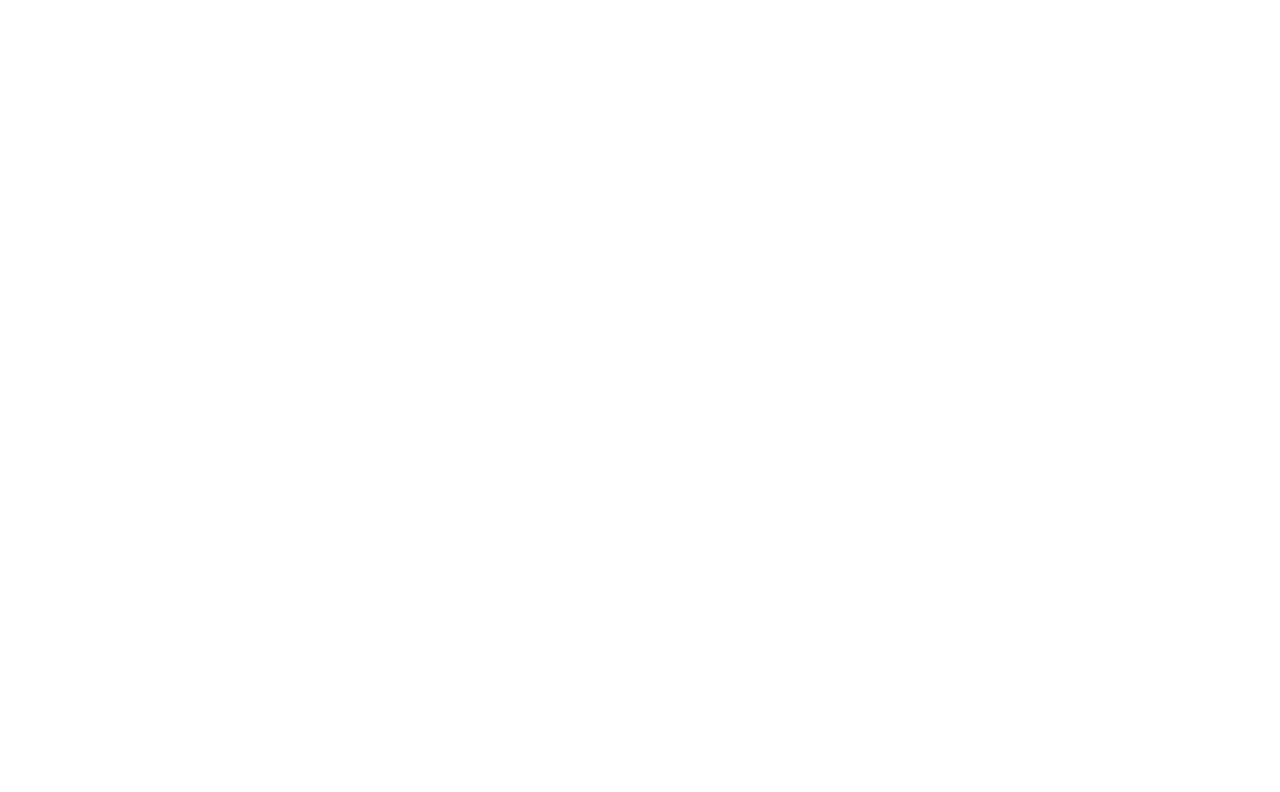
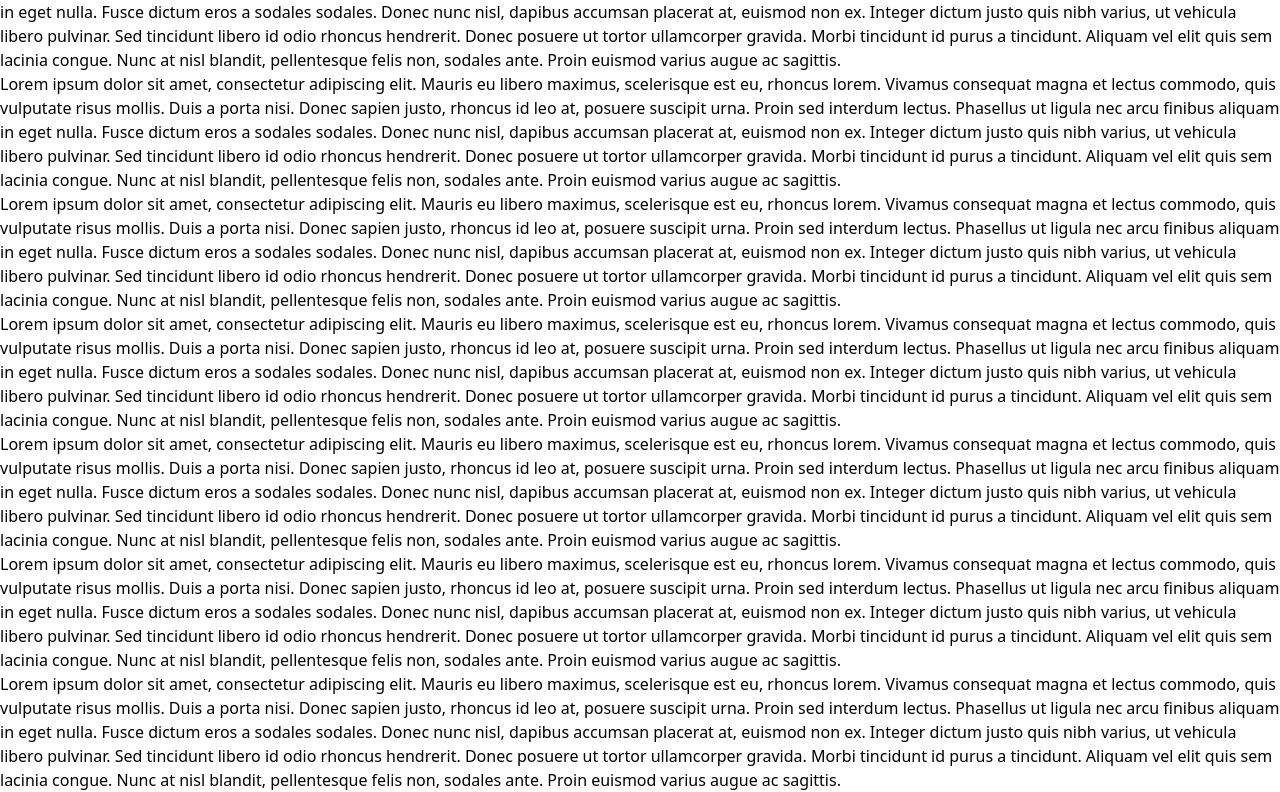
Before and after one commit to sparsh97/Learn_React_02, a React (Vite) app in the folder react-router-learn/: page /modal in a window 1280 px wide. Shown: the part 600-1392 px from the top of the page. Before the commit the page ends 800 px from the top, so only its background shows below. Built offline with nearby package versions, Linux system fonts and the light colour scheme.

Commit message:
modal position fixing

```diff
--- a/react-router-learn/src/components/Modal.jsx
+++ b/react-router-learn/src/components/Modal.jsx
@@ -13,9 +13,9 @@ function Modal({ onClose, children, actionBar }) {
     <div>
       <div
         onClick={onClose}
-        className="absolute inset-0 bg-gray-300 opacity-80"
+        className="fixed inset-0 bg-gray-300 opacity-80"
       ></div>
-      <div className="absolute inset-40 p-10 bg-white">
+      <div className="fixed inset-40 p-10 bg-white">
         <div className="flex flex-col justify-between h-full">
           {children}
           <div className="flex justify-end">{actionBar}</div>
--- a/react-router-learn/src/pages/ModelPage.jsx
+++ b/react-router-learn/src/pages/ModelPage.jsx
@@ -33,10 +33,31 @@ function ModelPage() {
       <p>
       Lorem ipsum dolor sit amet, consectetur adipiscing elit. Mauris eu libero maximus, scelerisque est eu, rhoncus lorem. Vivamus consequat magna et lectus commodo, quis vulputate risus mollis. Duis a porta nisi. Donec sapien justo, rhoncus id leo at, posuere suscipit urna. Proin sed interdum lectus. Phasellus ut ligula nec arcu finibus aliquam in eget nulla. Fusce dictum eros a sodales sodales. Donec nunc nisl, dapibus accumsan placerat at, euismod non ex. Integer dictum justo quis nibh varius, ut vehicula libero pulvinar. Sed tincidunt libero id odio rhoncus hendrerit. Donec posuere ut tortor ullamcorper gravida. Morbi tincidunt id purus a tincidunt. Aliquam vel elit quis sem lacinia congue. Nunc at nisl blandit, pellentesque felis non, sodales ante. Proin euismod varius augue ac sagittis.
       </p>
+            <p>
+      Lorem ipsum dolor sit amet, consectetur adipiscing elit. Mauris eu libero maximus, scelerisque est eu, rhoncus lorem. Vivamus consequat magna et lectus commodo, quis vulputate risus mollis. Duis a porta nisi. Donec sapien justo, rhoncus id leo at, posuere suscipit urna. Proin sed interdum lectus. Phasellus ut ligula nec arcu finibus aliquam in eget nulla. Fusce dictum eros a sodales sodales. Donec nunc nisl, dapibus accumsan placerat at, euismod non ex. Integer dictum justo quis nibh varius, ut vehicula libero pulvinar. Sed tincidunt libero id odio rhoncus hendrerit. Donec posuere ut tortor ullamcorper gravida. Morbi tincidunt id purus a tincidunt. Aliquam vel elit quis sem lacinia congue. Nunc at nisl blandit, pellentesque felis non, sodales ante. Proin euismod varius augue ac sagittis.
+      </p>
       <p>
       Lorem ipsum dolor sit amet, consectetur adipiscing elit. Mauris eu libero maximus, scelerisque est eu, rhoncus lorem. Vivamus consequat magna et lectus commodo, quis vulputate risus mollis. Duis a porta nisi. Donec sapien justo, rhoncus id leo at, posuere suscipit urna. Proin sed interdum lectus. Phasellus ut ligula nec arcu finibus aliquam in eget nulla. Fusce dictum eros a sodales sodales. Donec nunc nisl, dapibus accumsan placerat at, euismod non ex. Integer dictum justo quis nibh varius, ut vehicula libero pulvinar. Sed tincidunt libero id odio rhoncus hendrerit. Donec posuere ut tortor ullamcorper gravida. Morbi tincidunt id purus a tincidunt. Aliquam vel elit quis sem lacinia congue. Nunc at nisl blandit, pellentesque felis non, sodales ante. Proin euismod varius augue ac sagittis.
       </p>
+            <p>
+      Lorem ipsum dolor sit amet, consectetur adipiscing elit. Mauris eu libero maximus, scelerisque est eu, rhoncus lorem. Vivamus consequat magna et lectus commodo, quis vulputate risus mollis. Duis a porta nisi. Donec sapien justo, rhoncus id leo at, posuere suscipit urna. Proin sed interdum lectus. Phasellus ut ligula nec arcu finibus aliquam in eget nulla. Fusce dictum eros a sodales sodales. Donec nunc nisl, dapibus accumsan placerat at, euismod non ex. Integer dictum justo quis nibh varius, ut vehicula libero pulvinar. Sed tincidunt libero id odio rhoncus hendrerit. Donec posuere ut tortor ullamcorper gravida. Morbi tincidunt id purus a tincidunt. Aliquam vel elit quis sem lacinia congue. Nunc at nisl blandit, pellentesque felis non, sodales ante. Proin euismod varius augue ac sagittis.
+      </p>
       <p>
+      Lorem ipsum dolor sit amet, consectetur adipiscing elit. Mauris eu libero maximus, scelerisque est eu, rhoncus lorem. Vivamus consequat magna et lectus commodo, quis vulputate risus mollis. Duis a porta nisi. Donec sapien justo, rhoncus id leo at, posuere suscipit urna. Proin sed interdum lectus. Phasellus ut ligula nec arcu finibus aliquam in eget nulla. Fusce dictum eros a sodales sodales. Donec nunc nisl, dapibus accumsan placerat at, euismod non ex. Integer dictum justo quis nibh varius, ut vehicula libero pulvinar. Sed tincidunt libero id odio rhoncus hendrerit. Donec posuere ut tortor ullamcorper gravida. Morbi tincidunt id purus a tincidunt. Aliquam vel elit quis sem lacinia congue. Nunc at nisl blandit, pellentesque felis non, sodales ante. Proin euismod varius augue ac sagittis.
+      </p>
+            <p>
+      Lorem ipsum dolor sit amet, consectetur adipiscing elit. Mauris eu libero maximus, scelerisque est eu, rhoncus lorem. Vivamus consequat magna et lectus commodo, quis vulputate risus mollis. Duis a porta nisi. Donec sapien justo, rhoncus id leo at, posuere suscipit urna. Proin sed interdum lectus. Phasellus ut ligula nec arcu finibus aliquam in eget nulla. Fusce dictum eros a sodales sodales. Donec nunc nisl, dapibus accumsan placerat at, euismod non ex. Integer dictum justo quis nibh varius, ut vehicula libero pulvinar. Sed tincidunt libero id odio rhoncus hendrerit. Donec posuere ut tortor ullamcorper gravida. Morbi tincidunt id purus a tincidunt. Aliquam vel elit quis sem lacinia congue. Nunc at nisl blandit, pellentesque felis non, sodales ante. Proin euismod varius augue ac sagittis.
+      </p>
+      <p>
+      Lorem ipsum dolor sit amet, consectetur adipiscing elit. Mauris eu libero maximus, scelerisque est eu, rhoncus lorem. Vivamus consequat magna et lectus commodo, quis vulputate risus mollis. Duis a porta nisi. Donec sapien justo, rhoncus id leo at, posuere suscipit urna. Proin sed interdum lectus. Phasellus ut ligula nec arcu finibus aliquam in eget nulla. Fusce dictum eros a sodales sodales. Donec nunc nisl, dapibus accumsan placerat at, euismod non ex. Integer dictum justo quis nibh varius, ut vehicula libero pulvinar. Sed tincidunt libero id odio rhoncus hendrerit. Donec posuere ut tortor ullamcorper gravida. Morbi tincidunt id purus a tincidunt. Aliquam vel elit quis sem lacinia congue. Nunc at nisl blandit, pellentesque felis non, sodales ante. Proin euismod varius augue ac sagittis.
+      </p>
+            <p>
+      Lorem ipsum dolor sit amet, consectetur adipiscing elit. Mauris eu libero maximus, scelerisque est eu, rhoncus lorem. Vivamus consequat magna et lectus commodo, quis vulputate risus mollis. Duis a porta nisi. Donec sapien justo, rhoncus id leo at, posuere suscipit urna. Proin sed interdum lectus. Phasellus ut ligula nec arcu finibus aliquam in eget nulla. Fusce dictum eros a sodales sodales. Donec nunc nisl, dapibus accumsan placerat at, euismod non ex. Integer dictum justo quis nibh varius, ut vehicula libero pulvinar. Sed tincidunt libero id odio rhoncus hendrerit. Donec posuere ut tortor ullamcorper gravida. Morbi tincidunt id purus a tincidunt. Aliquam vel elit quis sem lacinia congue. Nunc at nisl blandit, pellentesque felis non, sodales ante. Proin euismod varius augue ac sagittis.
+      </p>
+      <p>
+      Lorem ipsum dolor sit amet, consectetur adipiscing elit. Mauris eu libero maximus, scelerisque est eu, rhoncus lorem. Vivamus consequat magna et lectus commodo, quis vulputate risus mollis. Duis a porta nisi. Donec sapien justo, rhoncus id leo at, posuere suscipit urna. Proin sed interdum lectus. Phasellus ut ligula nec arcu finibus aliquam in eget nulla. Fusce dictum eros a sodales sodales. Donec nunc nisl, dapibus accumsan placerat at, euismod non ex. Integer dictum justo quis nibh varius, ut vehicula libero pulvinar. Sed tincidunt libero id odio rhoncus hendrerit. Donec posuere ut tortor ullamcorper gravida. Morbi tincidunt id purus a tincidunt. Aliquam vel elit quis sem lacinia congue. Nunc at nisl blandit, pellentesque felis non, sodales ante. Proin euismod varius augue ac sagittis.
+      </p>
+            <p>
       Lorem ipsum dolor sit amet, consectetur adipiscing elit. Mauris eu libero maximus, scelerisque est eu, rhoncus lorem. Vivamus consequat magna et lectus commodo, quis vulputate risus mollis. Duis a porta nisi. Donec sapien justo, rhoncus id leo at, posuere suscipit urna. Proin sed interdum lectus. Phasellus ut ligula nec arcu finibus aliquam in eget nulla. Fusce dictum eros a sodales sodales. Donec nunc nisl, dapibus accumsan placerat at, euismod non ex. Integer dictum justo quis nibh varius, ut vehicula libero pulvinar. Sed tincidunt libero id odio rhoncus hendrerit. Donec posuere ut tortor ullamcorper gravida. Morbi tincidunt id purus a tincidunt. Aliquam vel elit quis sem lacinia congue. Nunc at nisl blandit, pellentesque felis non, sodales ante. Proin euismod varius augue ac sagittis.
       </p>
     </div>
```
